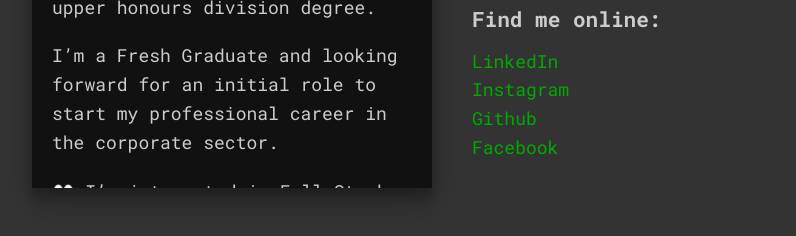
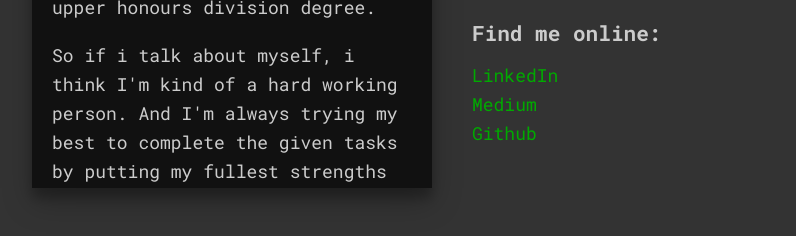
Before and after one commit to cozyloon/cozyloon.github.io, a plain HTML site: page index.html in a window 1280 px wide. Both pictures are taken after a click on the item "/about". Shown: the part 262-498 px from the top of the page, without its empty margins (18-814 px from the left). Drawn offline with Linux system fonts and the light colour scheme.

Commit message:
Update index.html

```diff
--- a/index.html
+++ b/index.html
@@ -28,13 +28,10 @@
           <a href="https://www.linkedin.com/in/chathumal-sangeeth-3a2966173/" target="_blank">LinkedIn</a>
         </li>
         <li>
-          <a href="https://www.instagram.com/_cozyloon_/" target="_blank">Instagram</a>
+          <a href="https://medium.com/@chathumalsangeeth" target="_blank">Medium</a>
         </li>
         <li>
           <a href="https://github.com/cozyloon" target="_blank">Github</a>
-        </li>
-        <li>
-          <a href="https://www.facebook.com/people/Chathumal-Sangeeth/100009185017380/" target="_blank">Facebook</a>
         </li>
       </ul>
     </main>
@@ -47,10 +44,9 @@
         honours division degree.
       </p>
       <p>
-        I’m a Fresh Graduate and looking forward for an initial role to start
-        my professional career in the corporate sector.</p>
+        So if i talk about myself, i think I'm kind of a hard working person. And I'm always trying my best to complete the given tasks by putting my fullest strengths to reach out the satisfaction. I always want to take an advantage of my knowledge and concepts that i have learnt so far...</p>
       <p>
-        👀 I’m interested in Full Stack Web Dev and Mobile App Dev
+        👀 A passionate IT beginner with testing technologies. I pride myself to be a self-motivated challenge-seeker, eager to learn through new experiences.
       </p>
     </div>
 
```
